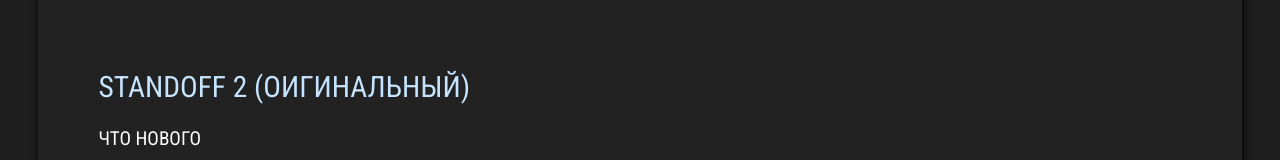
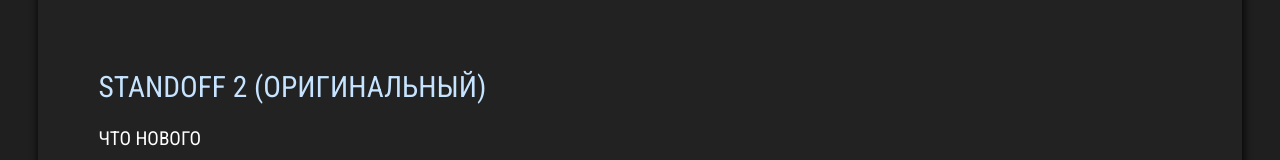
Before and after one commit to axleboltstore/loftgames.github.io, a plain HTML site: page standoff.html in a window 1280 px wide. Shown: the part 3025-3185 px from the top of the page. Drawn offline with Linux system fonts and the light colour scheme.

Commit message:
Update standoff.html

```diff
--- a/standoff.html
+++ b/standoff.html
@@ -35,7 +35,7 @@
 
                 <button onclick='window.open("https://oxy.st/d/HKIb")'>Скачать</button></br>
 
-                <span id='title3'>STANDOFF 2 (ОИГИНАЛЬНЫЙ)</span></br>
+                <span id='title3'>STANDOFF 2 (ОРИГИНАЛЬНЫЙ)</span></br>
 
                 <span>ЧТО НОВОГО</br></br>
                     ***0.12.2***</br>
```
